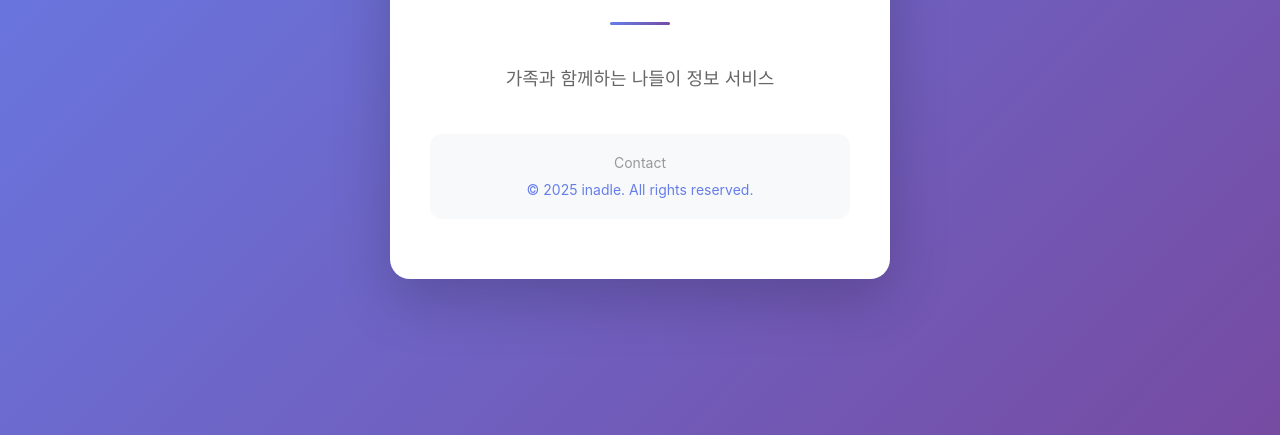
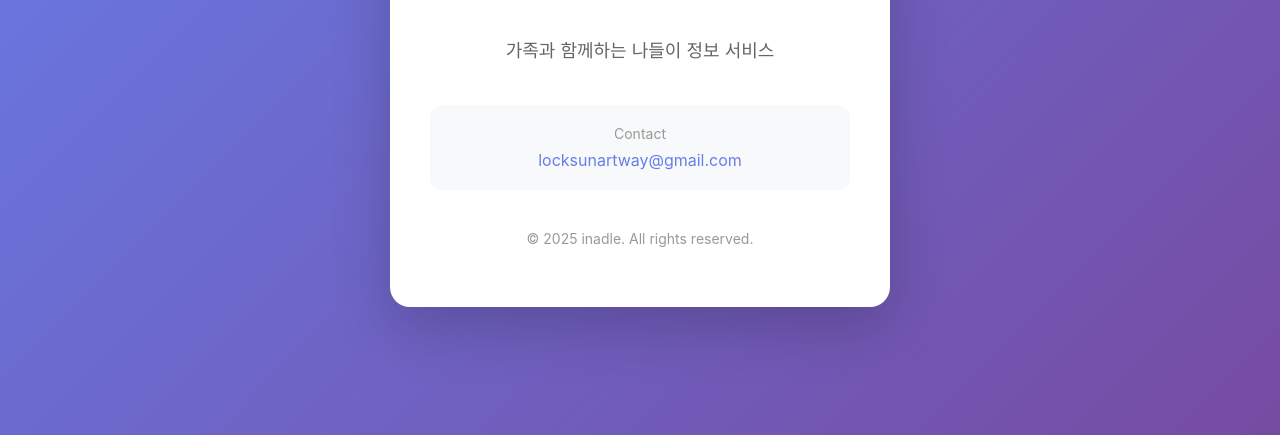
Before and after one commit to inadle/inadle.github.io, a plain HTML site: page index.html in a window 1280 px wide. Shown: the part 365-800 px from the top of the page. Drawn offline with Linux system fonts and the light colour scheme.

Commit message:
Update index.html

```diff
--- a/index.html
+++ b/index.html
@@ -45,7 +45,7 @@
         <div class="contact">
             <div class="contact-label">Contact</div>
             <div class="contact-email">
-                <a href="mailto:locksunartway@gmail.comㅣㅐgmail.comㅣ>locksunartway@gmail.com</a>  </div>
+                <a href="mailto:locksunartway@gmail.com">locksunartway@gmail.com</a>  </div>
         </div>
         <div class="footer">© 2025 inadle. All rights reserved.</div>
     </div>
```
